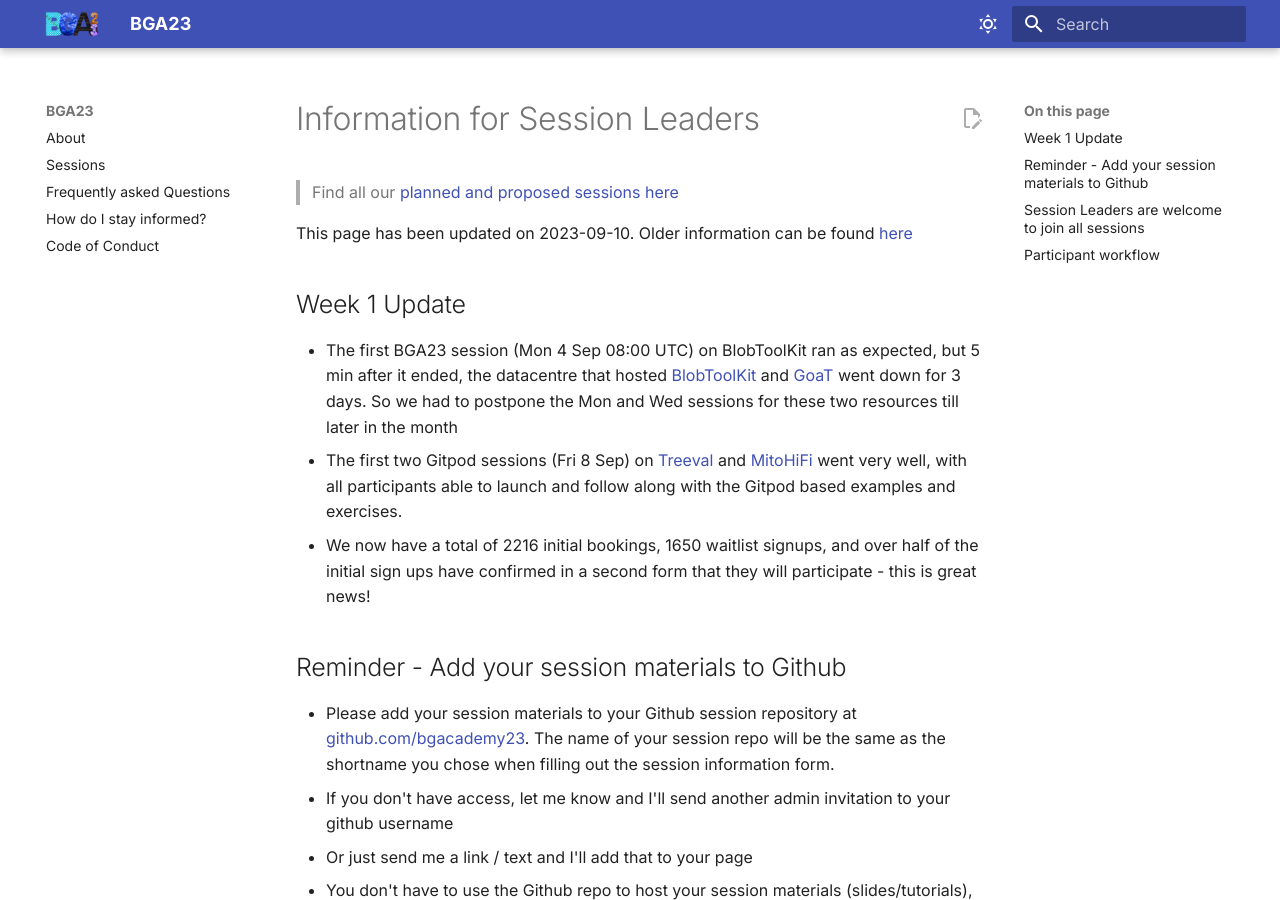
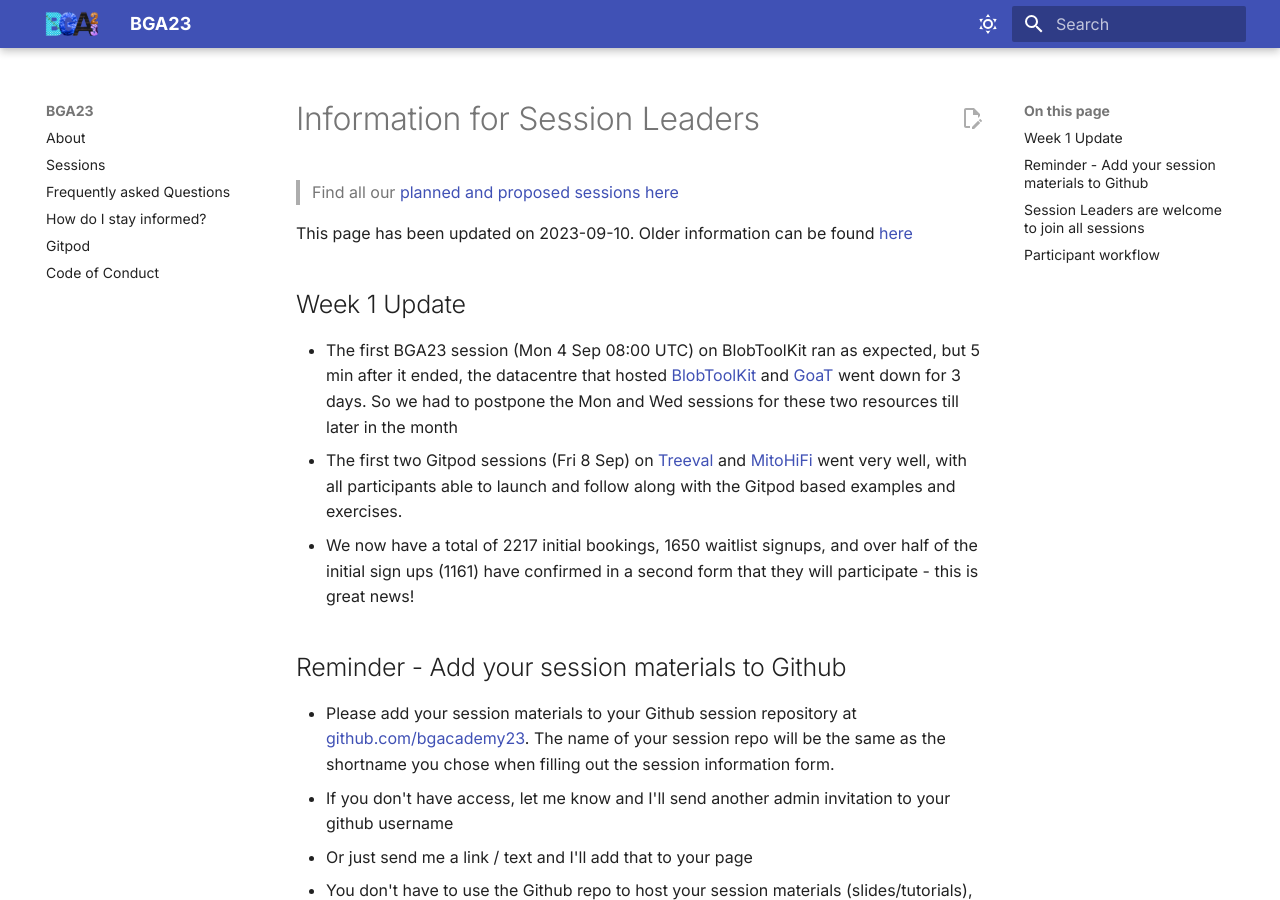
Before and after one commit to tol-training/tol-training.github.io, an MkDocs documentation site: the page built from docs/session-leaders.md, in a window 1280 px wide and 900 px high. Built offline with MkDocs 1.6.1 and Material for MkDocs 9.7.7, drawn with Linux system fonts in a browser that asks for light colours.

Commit message:
add gitpod

```diff
--- a/docs/session-leaders.md
+++ b/docs/session-leaders.md
@@ -11,7 +11,7 @@
 
 - The first BGA23 session (Mon 4 Sep 08:00 UTC) on BlobToolKit ran as expected, but 5 min after it ended, the datacentre that hosted [BlobToolKit](https://blobtoolkit.genomehubs.org){ : target="_blank" } and [GoaT](https://goat.genomehubs.org){ : target="_blank" } went down for 3 days. So we had to postpone the Mon and Wed sessions for these two resources till later in the month
 - The first two Gitpod sessions (Fri 8 Sep) on [Treeval](https://BGA23.org/treeval-curation) and [MitoHiFi](https://BGA23.org/MitoHiFi) went very well, with all participants able to launch and follow along with the Gitpod based examples and exercises.
-- We now have a total of 2216 initial bookings, 1650 waitlist signups, and over half of the initial sign ups have confirmed in a second form that they will participate - this is great news!
+- We now have a total of 2217 initial bookings, 1650 waitlist signups, and over half of the initial sign ups (1161) have confirmed in a second form that they will participate - this is great news!
 
 ## Reminder - Add your session materials to Github
 
--- a/mkdocs.yml
+++ b/mkdocs.yml
@@ -9,6 +9,7 @@
     - sessions.md
     - faq.md
     - signup.md
+    - gitpod.md
     - conduct.md
 
 theme:
```
Also changed, not shown: docs/gitpod.md (added, +42 -0 lines).
